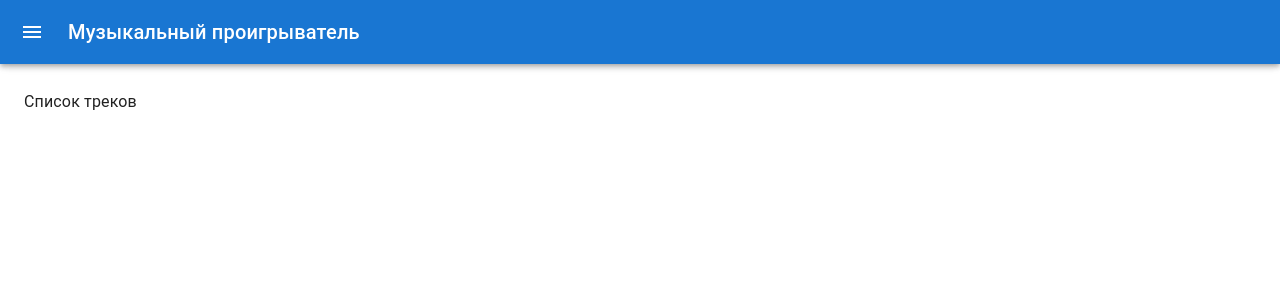
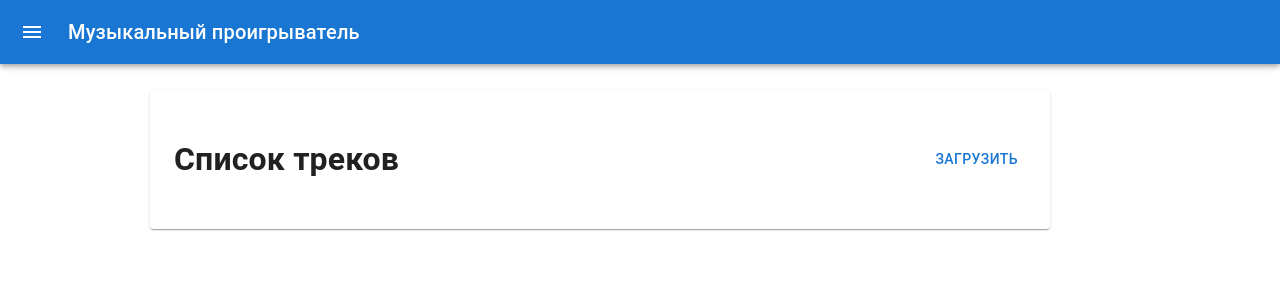
Before and after one commit to IrinaPerezhegina/music-platform, a Next.js app in the folder client/: page /tracks in a window 1280 px wide. Shown: the top 300 px of the page. Built offline with nearby package versions, Linux system fonts and the light colour scheme.

Commit message:
added CreatePage

```diff
--- a/client/layouts/MainLayout.tsx
+++ b/client/layouts/MainLayout.tsx
@@ -13,5 +13,5 @@ const MainLayout = ({ children }: MainLayoutProps) => {
     </>
   )
 }
-
+// 1:05:30
 export default MainLayout
--- a/client/pages/tracks/index.tsx
+++ b/client/pages/tracks/index.tsx
@@ -1,9 +1,56 @@
 import MainLayout from '@/layouts/MainLayout'
+import { ITtrack } from '@/types/track'
+import { Box, Button, Card, Grid2 } from '@mui/material'
+import { useRouter } from 'next/router'
 
 const Index = () => {
+  const router = useRouter()
+  const tracks: ITtrack[] = [
+    {
+      _id: '1',
+      name: 'Трек 1',
+      artist: 'Исполнитель 1',
+      text: 'Какой-то текст',
+      listens: 5,
+      comments: [],
+      picture: '',
+      audio: '',
+    },
+    {
+      _id: '2',
+      name: 'Трек 2',
+      artist: 'Исполнитель 2',
+      text: 'Какой-то текст',
+      listens: 2,
+      comments: [],
+      picture: '',
+      audio: '',
+    },
+    {
+      _id: '3',
+      name: 'Трек 3',
+      artist: 'Исполнитель 3',
+      text: 'Какой-то текст',
+      listens: 3,
+      comments: [],
+      picture: '',
+      audio: '',
+    },
+  ]
   return (
     <MainLayout>
-      <div>Список треков</div>
+      <Grid2 container justifyContent="center">
+        <Card style={{ width: '900px' }}>
+          <Box p={3}>
+            <Grid2 container justifyContent="space-between">
+              <h1>Cписок треков</h1>
+              <Button onClick={() => router.push('/tracks/create')}>
+                Загрузить
+              </Button>
+            </Grid2>
+          </Box>
+        </Card>
+      </Grid2>
     </MainLayout>
   )
 }
--- /dev/null
+++ b/client/types/track.ts
@@ -0,0 +1,16 @@
+export interface IComment {
+  _id: string
+  username: string
+  text: string
+}
+
+export interface ITtrack {
+  _id: string
+  name: string
+  artist: string
+  text: string
+  listens: number
+  picture: string
+  audio: string
+  comments: IComment[]
+}
```
Also changed, not shown: client/pages/tracks/create.tsx (added, +11 -0 lines).
